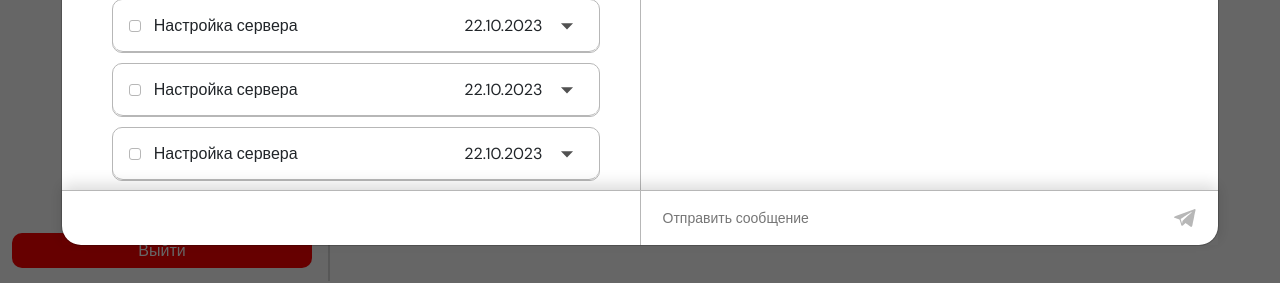
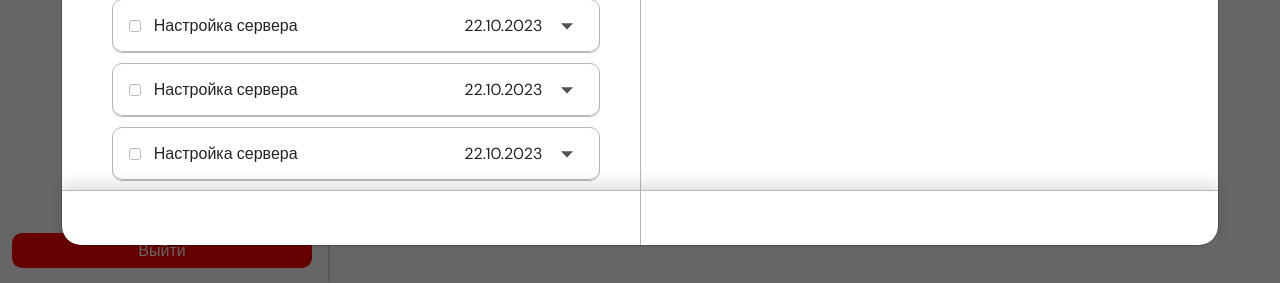
Before and after one commit to Aplles/project_tracker, a Django app: page /home/project/1/ in a window 1280 px wide. Shown: the part 681-964 px from the top of the page. Run offline with Django 4.2, Linux system fonts and the light colour scheme; tables that the repository leaves empty hold one stand-in row (values such as "Sample post"); some web fonts are replaced.

Commit message:
add modal without message

```diff
--- a/api/templates/home.html
+++ b/api/templates/home.html
@@ -601,15 +601,7 @@
 
                                                     <div class="footer-info-modal">
                                                         <div class="left-chat-modal"></div>
-                                                        <div class="send-chat-modal">
-                                                            <div class="start-chat">
-                                                                <input class="text-message" type="text"
-                                                                       placeholder="Отправить сообщение">
-                                                            </div>
-                                                            <div class="end-chat">
-                                                                <img src="{% static "img/modal/airplane.svg" %}" alt="">
-                                                            </div>
-                                                        </div>
+                                                        <div class="send-chat-modal"></div>
                                                     </div>
                                                 </div>
                                             </div>
```
